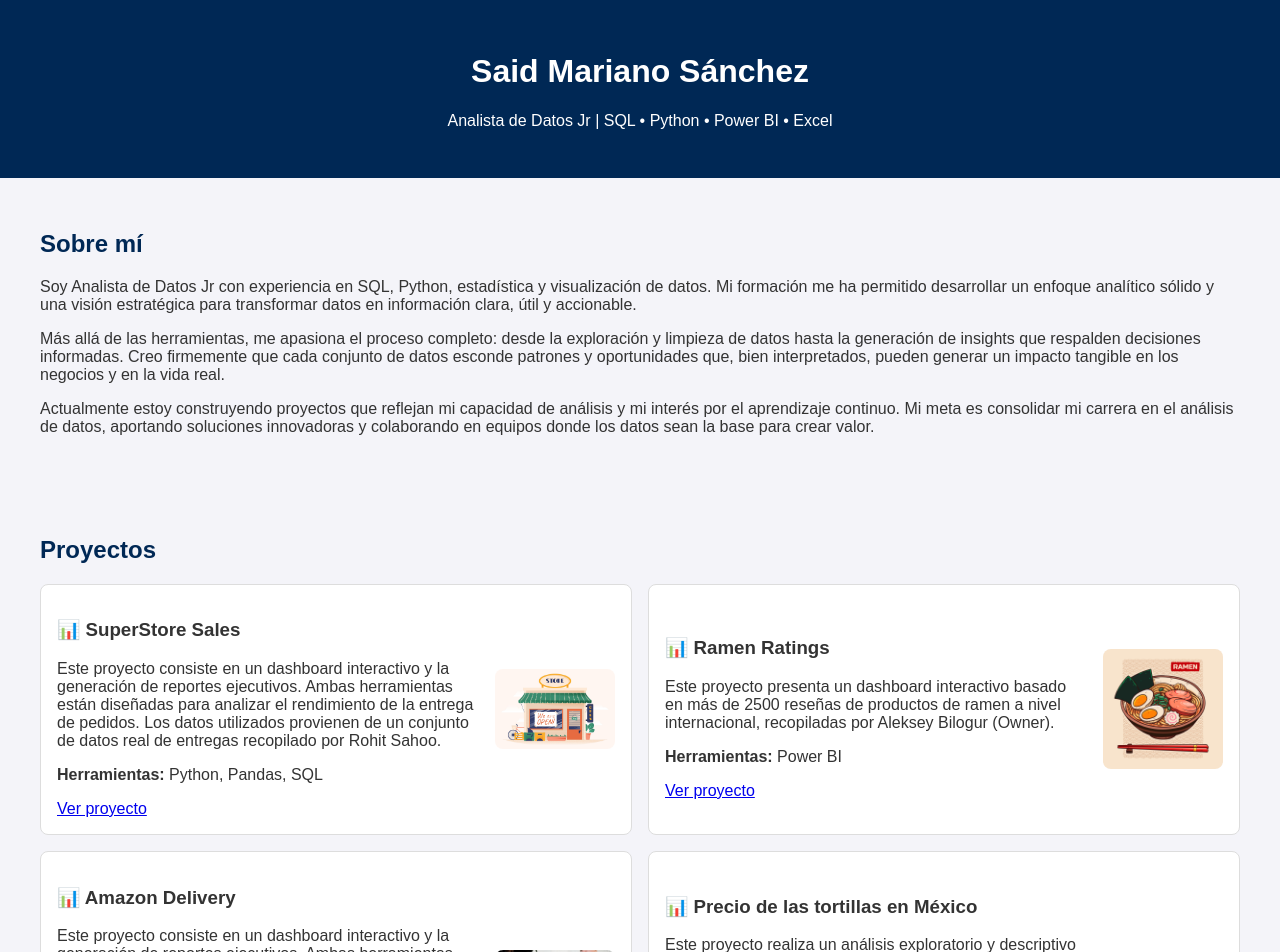
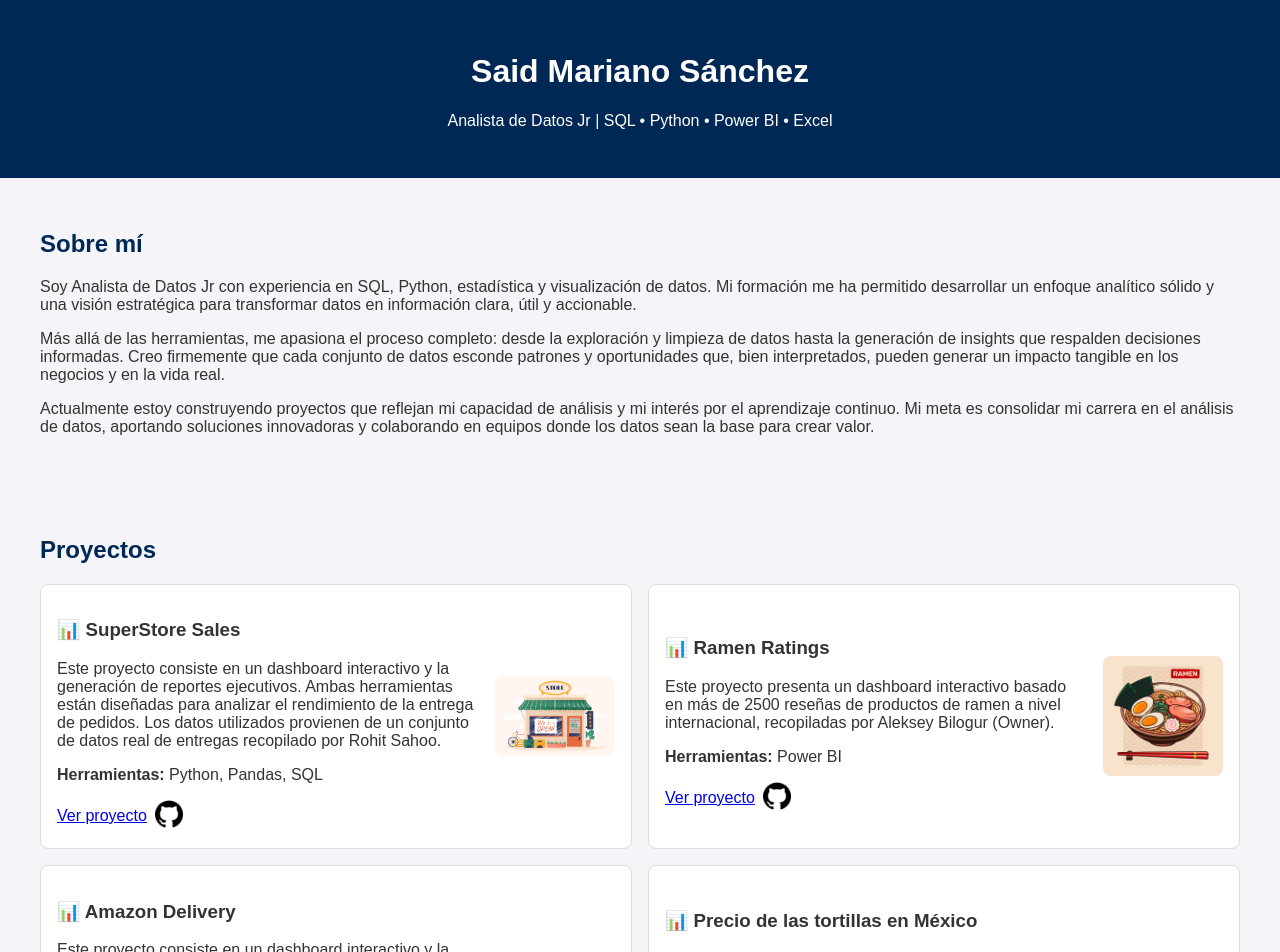
Before and after one commit to SaitoM17/mi-portafolio, a React (Create React App) app: page / in a window 1280 px wide. Shown: the top 952 px of the page. Built offline with nearby package versions, Linux system fonts and the light colour scheme.

Commit message:
feat: Se actualizo la estructra de las etiquetas

```diff
--- a/src/components/Projects.js
+++ b/src/components/Projects.js
@@ -56,14 +56,22 @@ function Projects() {
             <h3>{p.nombre}</h3>
             <p>{p.descripcion}</p>
             <p><strong>Herramientas:</strong> {p.herramientas}</p>
+
+            <div className="project-links">
               <a href={p.link} target="_blank" rel="noopener noreferrer">
                 Ver proyecto
               </a>
+              <a href={p.link} target="_blank" rel="noopener noreferrer">
+                <img src={"/icon/github.png"} alt={p.nombre} className="repositor-icon" />
+              </a>
             </div>
+          </div>
+
           {p.imagen && (
             <img src={p.imagen} alt="Icono del proyecto" className="project-icon" />
           )}
         </div>
+
         ))}
       </div>
     </section>
```
Lines whose indentation alone changed are shown as unchanged.
